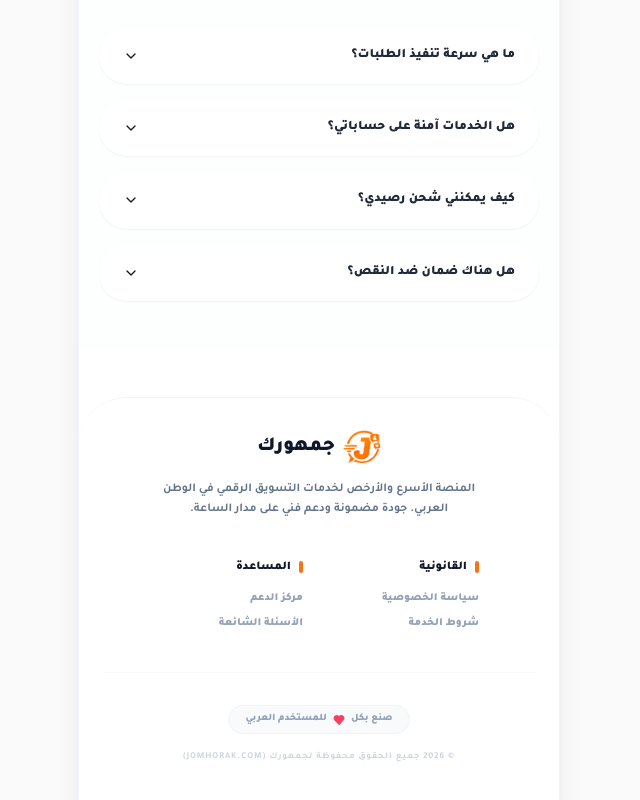
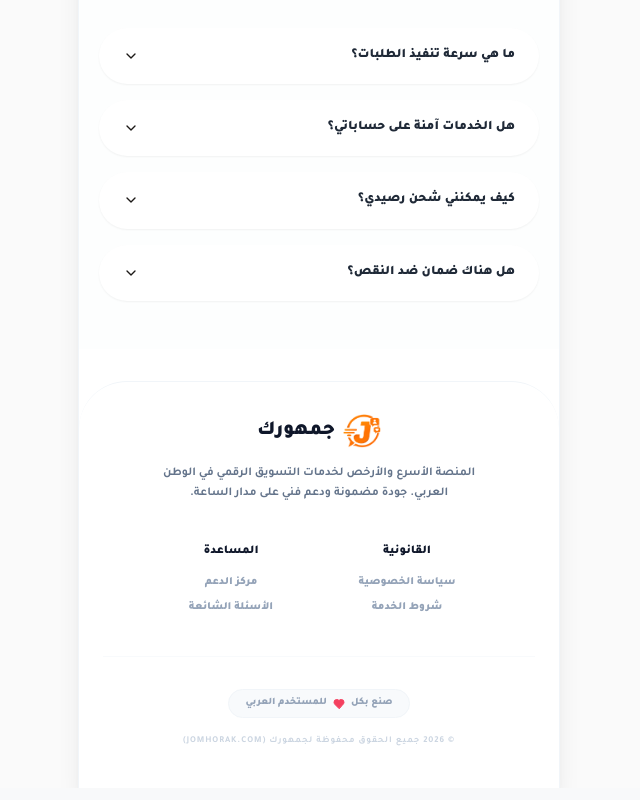
Before and after one commit to younesmrzok/jomhorok, a Next.js app: page / in a window 1280 px wide. Shown: the part 2367-3167 px from the top of the page, without its empty margins (321-961 px from the left). Built offline with nearby package versions, Linux system fonts and the light colour scheme.

Commit message:
اقسام القانونية و المساعدة يجب يكونو في وسط ليس جنب يعني يكون في وسط و ك

```diff
--- a/src/app/login/page.tsx
+++ b/src/app/login/page.tsx
@@ -229,7 +229,7 @@ export default function LoginPage() {
             </CardContent>
           </Card>
 
-          <footer className="mt-12 border-t border-slate-100 bg-white rounded-t-[3rem] pt-8 pb-10 px-6 font-tajawal -mx-6 mb-[-3rem]">
+          <footer className="mt-8 border-t border-slate-100 bg-white rounded-t-[3rem] pt-8 pb-10 px-6 font-tajawal -mx-6 mb-[-3rem]">
             <div className="max-w-4xl mx-auto space-y-10">
               <div className="flex flex-col items-center text-center space-y-4">
                 <div className="flex items-center gap-2">
@@ -243,21 +243,19 @@ export default function LoginPage() {
 
               <div className="grid grid-cols-2 gap-8 max-w-xs mx-auto">
                 <div className="space-y-4">
-                  <h4 className="text-xs font-black text-slate-900 flex items-center gap-2 justify-start">
-                    <div className="w-1 h-3 bg-orange-500 rounded-full" />
+                  <h4 className="text-xs font-black text-slate-900 flex items-center justify-center">
                     القانونية
                   </h4>
-                  <ul className="space-y-2 text-[11px] font-black text-slate-400 text-right">
+                  <ul className="space-y-2 text-[11px] font-black text-slate-400 text-center">
                     <li><Link href="/dashboard/privacy" className="hover:text-orange-500 transition-colors">سياسة الخصوصية</Link></li>
                     <li><Link href="/dashboard/terms" className="hover:text-orange-500 transition-colors">شروط الخدمة</Link></li>
                   </ul>
                 </div>
                 <div className="space-y-4">
-                  <h4 className="text-xs font-black text-slate-900 flex items-center gap-2 justify-start">
-                    <div className="w-1 h-3 bg-orange-500 rounded-full" />
+                  <h4 className="text-xs font-black text-slate-900 flex items-center justify-center">
                     المساعدة
                   </h4>
-                  <ul className="space-y-2 text-[11px] font-black text-slate-400 text-right">
+                  <ul className="space-y-2 text-[11px] font-black text-slate-400 text-center">
                     <li><Link href="/dashboard/support" className="hover:text-orange-500 transition-colors">مركز الدعم</Link></li>
                     <li><Link href="/dashboard/support" className="hover:text-orange-500 transition-colors">الأسئلة الشائعة</Link></li>
                   </ul>
--- a/src/app/page.tsx
+++ b/src/app/page.tsx
@@ -435,7 +435,7 @@ export default function LandingPage() {
             </Accordion>
           </section>
 
-          <footer className="mt-12 border-t border-slate-100 bg-white rounded-t-[3rem] pt-8 pb-10 px-6 font-tajawal">
+          <footer className="mt-8 border-t border-slate-100 bg-white rounded-t-[3rem] pt-8 pb-10 px-6 font-tajawal">
             <div className="max-w-4xl mx-auto space-y-10">
               <div className="flex flex-col items-center text-center space-y-4">
                 <div className="flex items-center gap-2">
@@ -449,22 +449,20 @@ export default function LandingPage() {
 
               <div className="grid grid-cols-2 gap-8 max-w-xs mx-auto">
                 <div className="space-y-4">
-                  <h4 className="text-xs font-black text-slate-900 flex items-center gap-2 justify-start">
-                    <div className="w-1 h-3 bg-orange-500 rounded-full" />
+                  <h4 className="text-xs font-black text-slate-900 flex items-center justify-center">
                     القانونية
                   </h4>
-                  <ul className="space-y-2 text-[11px] font-black text-slate-400 text-right">
+                  <ul className="space-y-2 text-[11px] font-black text-slate-400 text-center">
                     <li><Link href="/register" className="hover:text-orange-500 transition-colors">سياسة الخصوصية</Link></li>
                     <li><Link href="/register" className="hover:text-orange-500 transition-colors">شروط الخدمة</Link></li>
                   </ul>
                 </div>
 
                 <div className="space-y-4">
-                  <h4 className="text-xs font-black text-slate-900 flex items-center gap-2 justify-start">
-                    <div className="w-1 h-3 bg-orange-500 rounded-full" />
+                  <h4 className="text-xs font-black text-slate-900 flex items-center justify-center">
                     المساعدة
                   </h4>
-                  <ul className="space-y-2 text-[11px] font-black text-slate-400 text-right">
+                  <ul className="space-y-2 text-[11px] font-black text-slate-400 text-center">
                     <li><Link href="/register" className="hover:text-orange-500 transition-colors">مركز الدعم</Link></li>
                     <li><Link href="/register" className="hover:text-orange-500 transition-colors">الأسئلة الشائعة</Link></li>
                   </ul>
--- a/src/app/register/page.tsx
+++ b/src/app/register/page.tsx
@@ -275,7 +275,7 @@ export default function RegisterPage() {
             </CardContent>
           </Card>
 
-          <footer className="mt-12 border-t border-slate-100 bg-white rounded-t-[3rem] pt-8 pb-10 px-6 font-tajawal -mx-6 mb-[-3rem]">
+          <footer className="mt-8 border-t border-slate-100 bg-white rounded-t-[3rem] pt-8 pb-10 px-6 font-tajawal -mx-6 mb-[-3rem]">
             <div className="max-w-4xl mx-auto space-y-10">
               <div className="flex flex-col items-center text-center space-y-4">
                 <div className="flex items-center gap-2">
@@ -289,21 +289,19 @@ export default function RegisterPage() {
 
               <div className="grid grid-cols-2 gap-8 max-w-xs mx-auto">
                 <div className="space-y-4">
-                  <h4 className="text-xs font-black text-slate-900 flex items-center gap-2 justify-start">
-                    <div className="w-1 h-3 bg-orange-500 rounded-full" />
+                  <h4 className="text-xs font-black text-slate-900 flex items-center justify-center">
                     القانونية
                   </h4>
-                  <ul className="space-y-2 text-[11px] font-black text-slate-400 text-right">
+                  <ul className="space-y-2 text-[11px] font-black text-slate-400 text-center">
                     <li><Link href="/dashboard/privacy" className="hover:text-orange-500 transition-colors">سياسة الخصوصية</Link></li>
                     <li><Link href="/dashboard/terms" className="hover:text-orange-500 transition-colors">شروط الخدمة</Link></li>
                   </ul>
                 </div>
                 <div className="space-y-4">
-                  <h4 className="text-xs font-black text-slate-900 flex items-center gap-2 justify-start">
-                    <div className="w-1 h-3 bg-orange-500 rounded-full" />
+                  <h4 className="text-xs font-black text-slate-900 flex items-center justify-center">
                     المساعدة
                   </h4>
-                  <ul className="space-y-2 text-[11px] font-black text-slate-400 text-right">
+                  <ul className="space-y-2 text-[11px] font-black text-slate-400 text-center">
                     <li><Link href="/dashboard/support" className="hover:text-orange-500 transition-colors">مركز الدعم</Link></li>
                     <li><Link href="/dashboard/support" className="hover:text-orange-500 transition-colors">الأسئلة الشائعة</Link></li>
                   </ul>
--- a/src/components/layout/main-layout.tsx
+++ b/src/components/layout/main-layout.tsx
@@ -215,7 +215,7 @@ export function MainLayout({ children }: { children: React.ReactNode }) {
           {children}
         </div>
 
-        <footer className="mt-12 border-t border-slate-100 bg-white rounded-t-[3rem] pt-8 pb-10 px-6 font-tajawal -mx-4">
+        <footer className="mt-8 border-t border-slate-100 bg-white rounded-t-[3rem] pt-8 pb-10 px-6 font-tajawal -mx-4">
           <div className="max-w-4xl mx-auto space-y-10">
             <div className="flex flex-col items-center text-center space-y-4">
               <div className="flex items-center gap-2">
@@ -229,21 +229,19 @@ export function MainLayout({ children }: { children: React.ReactNode }) {
 
             <div className="grid grid-cols-2 gap-8 max-w-xs mx-auto">
               <div className="space-y-4">
-                <h4 className="text-xs font-black text-slate-900 flex items-center gap-2 justify-start">
-                  <div className="w-1 h-3 bg-orange-500 rounded-full" />
+                <h4 className="text-xs font-black text-slate-900 flex items-center justify-center">
                   القانونية
                 </h4>
-                <ul className="space-y-2 text-[11px] font-black text-slate-400 text-right">
+                <ul className="space-y-2 text-[11px] font-black text-slate-400 text-center">
                   <li><Link href="/dashboard/privacy" className="hover:text-orange-500 transition-colors">سياسة الخصوصية</Link></li>
                   <li><Link href="/dashboard/terms" className="hover:text-orange-500 transition-colors">شروط الخدمة</Link></li>
                 </ul>
               </div>
               <div className="space-y-4">
-                <h4 className="text-xs font-black text-slate-900 flex items-center gap-2 justify-start">
-                  <div className="w-1 h-3 bg-orange-500 rounded-full" />
+                <h4 className="text-xs font-black text-slate-900 flex items-center justify-center">
                   المساعدة
                 </h4>
-                <ul className="space-y-2 text-[11px] font-black text-slate-400 text-right">
+                <ul className="space-y-2 text-[11px] font-black text-slate-400 text-center">
                   <li><Link href="/dashboard/support" className="hover:text-orange-500 transition-colors">مركز الدعم</Link></li>
                   <li><Link href="/dashboard/support" className="hover:text-orange-500 transition-colors">الأسئلة الشائعة</Link></li>
                 </ul>
```
